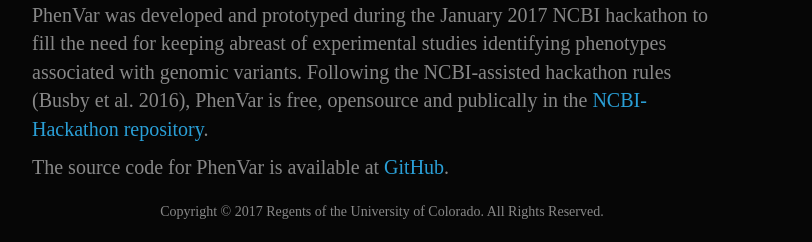
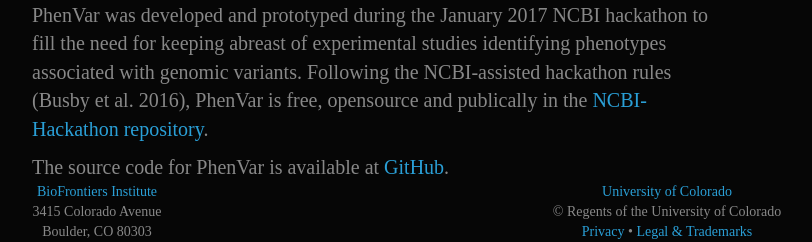
Before and after one commit to NCBI-Hackathons/PhenVar, a Flask app: page /about/ in a window 1280 px wide. Shown: the part 598-840 px from the top of the page, without its empty margins (258-1070 px from the left). Run offline with Flask 2, Linux system fonts and the light colour scheme; parts of the project's set-up code (start-up, migrations or seed data) failed here and were passed over; some libraries are stand-ins or nearby versions.

Commit message:
Updated footer.

```diff
--- a/templates/main.html
+++ b/templates/main.html
@@ -45,7 +45,18 @@
             {% block content %}{% endblock %}
         <footer class="footer" style="display:flex;justify-content:center;align-items:center;">
             <div class="container text-center">
-                Copyright © 2017 Regents of the University of Colorado. All Rights Reserved.
+                <!--Copyright © 2017 Regents of the University of Colorado. All Rights Reserved.-->
+                <div style="width:50%;float:left;clear:none;">
+                    <a href="biofrontiers.colorado.edu">BioFrontiers Institute</a><br>
+                    3415 Colorado Avenue<br>
+                    Boulder, CO 80303
+                </div>
+                <div style="width:50%;float:left;clear:none;">
+                    <a href="colorado.edu">University of Colorado</a><br>
+                    © Regents of the University of Colorado<br>
+                    <a href="http://www.colorado.edu/about/privacy-statement">Privacy</a><span> • </span>
+                    <a href="http://www.colorado.edu/about/legal-trademarks">Legal & Trademarks</a>
+                </div>
             </div>
         </footer>
 
```
